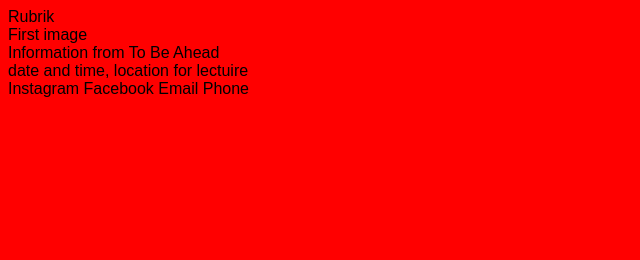
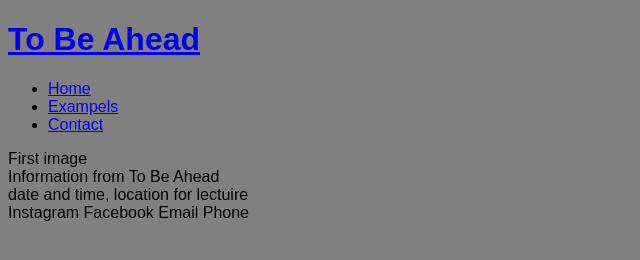
Before and after one commit to GroundBuilder/to-be-ahead, a plain HTML site: page index.html in a window 1280 px wide. Shown: the whole page, without its empty margins (0-640 px from the left). Drawn offline with Linux system fonts and the light colour scheme.

Commit message:
fix. Added basic header structure

```diff
--- a/assets/css/style.css
+++ b/assets/css/style.css
@@ -1,4 +1,4 @@
 body {
     font-family: Arial, Helvetica, sans-serif;
-    background-color: red;
+    background-color: grey;
 }
--- a/index.html
+++ b/index.html
@@ -11,7 +11,24 @@
     <title>To Be Ahead</title>
 </head>
 <body>
-    <header>Rubrik</header>
+    <header>
+        <a href="index.html">
+            <h1>To Be Ahead</h1>
+        </a>
+        <nav>
+            <ul>
+                <li>
+                    <a href="#">Home</a>
+                </li>
+                <li>
+                    <a href="#">Exampels</a>
+                </li>
+                <li>
+                    <a href="#">Contact</a>
+                </li>
+            </ul>
+        </nav>
+    </header>
     <section>
         First image
     </section>
```
